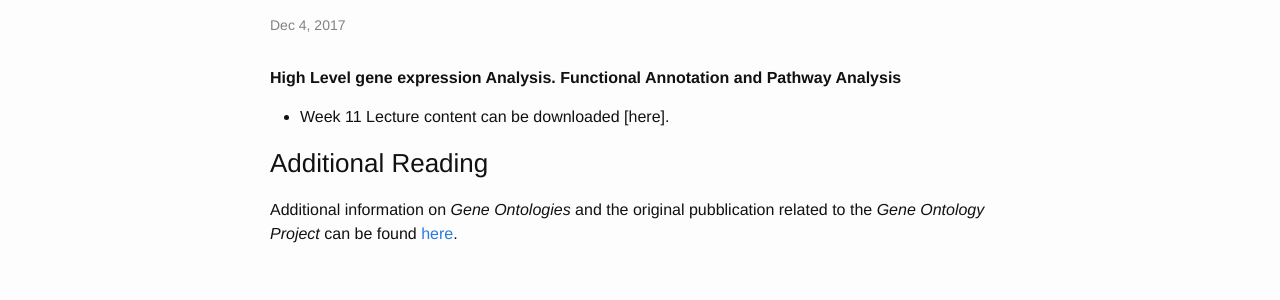
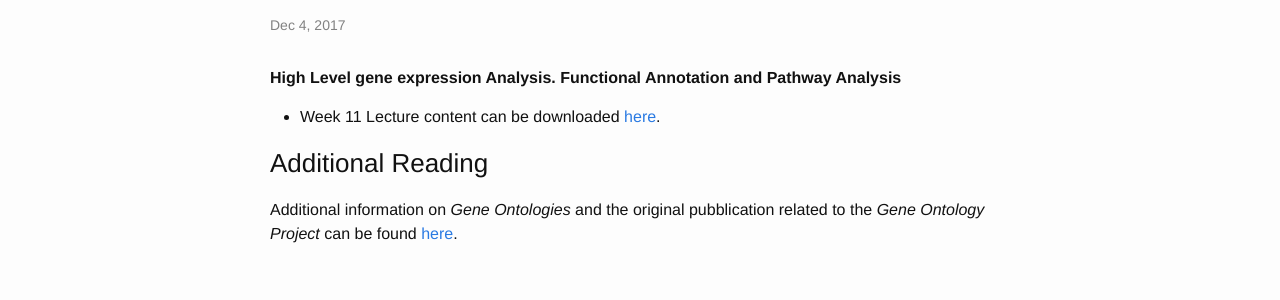
Before and after one commit to sods/bioinformatics, a Jekyll site: the page built from _posts/2017-12-4-week-11-functional-annotation-and-pathway-analysis.md, in a window 1280 px wide. Shown: the part 480-780 px from the top of the page. Built offline with Jekyll 4.4.1, drawn with Linux system fonts in a browser that asks for light colours; comment, search, counter and statistics services are not loaded; part of the change alters nothing that is shown.

```diff
--- a/_posts/2017-12-4-week-11-functional-annotation-and-pathway-analysis.md
+++ b/_posts/2017-12-4-week-11-functional-annotation-and-pathway-analysis.md
@@ -9,7 +9,7 @@ tagline: High Level gene expression Analysis. Functional Annotation and Pathway
 ---
 
 
-* Week 11 Lecture content can be downloaded [here].
+* Week 11 Lecture content can be downloaded [here](http://opendsi.cc/bioinformatics/assets/Lecture_Wk11.pdf).
 
 ### Additional Reading
 
```
